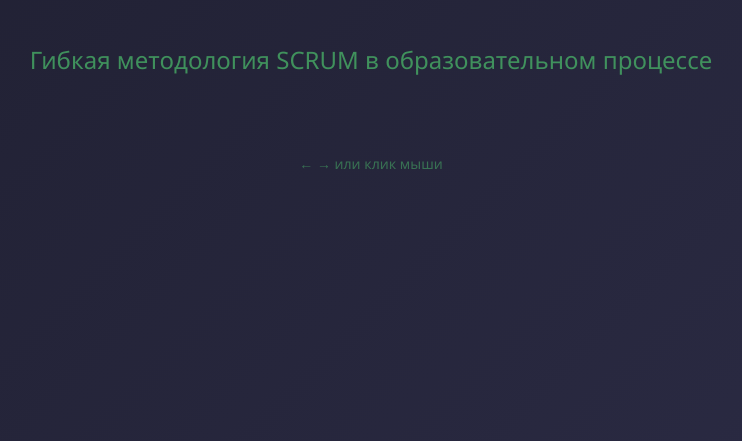
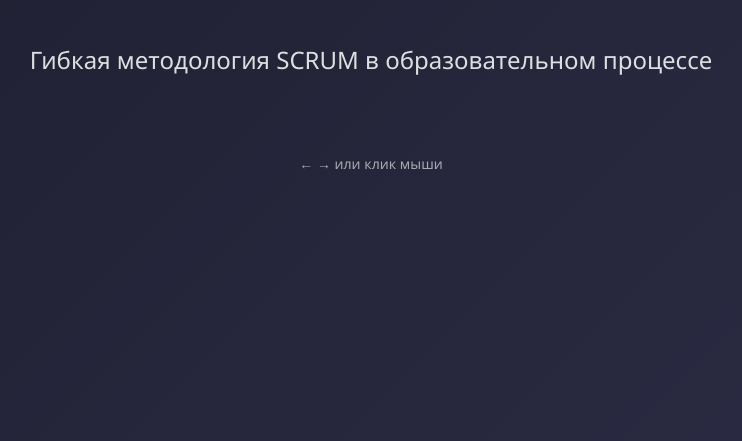
Before and after one commit to vichnya/IT-Project-Management-for-corporate-training, a plain HTML site: page index.html in a window 1280 px wide. Shown: the part 359-800 px from the top of the page, without its empty margins (269-1011 px from the left). Drawn offline with Linux system fonts and the light colour scheme.

Commit message:
Update style.css

```diff
--- a/style.css
+++ b/style.css
@@ -6,7 +6,7 @@ body {
     margin: 0;
     font-family: "Segoe UI", Arial, sans-serif;
     background: linear-gradient(135deg, #1e1e2f, #2b2b44);
-    color: #45a463;
+    color: #ffffff;
     overflow: hidden;
 }
 
```
